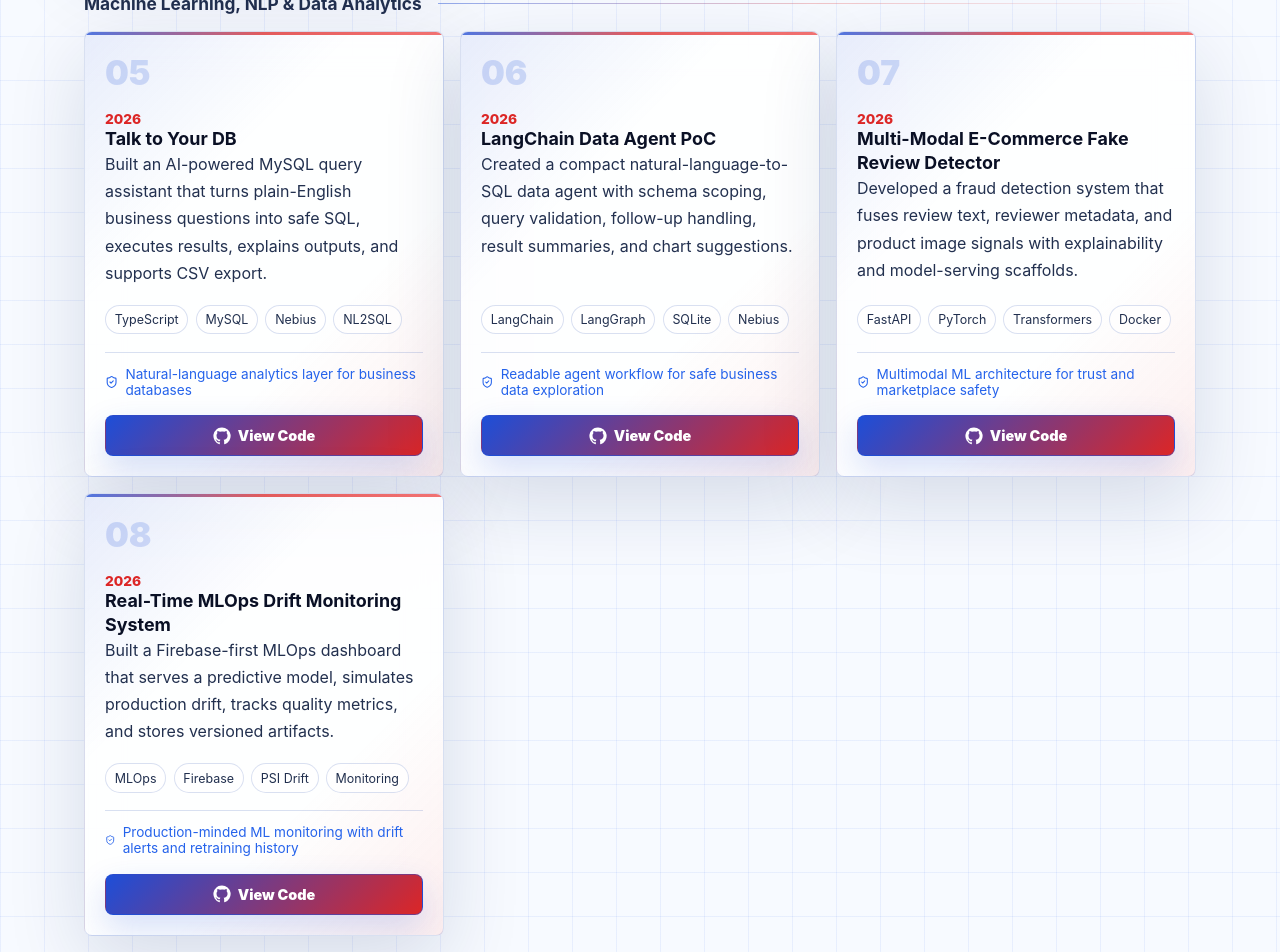
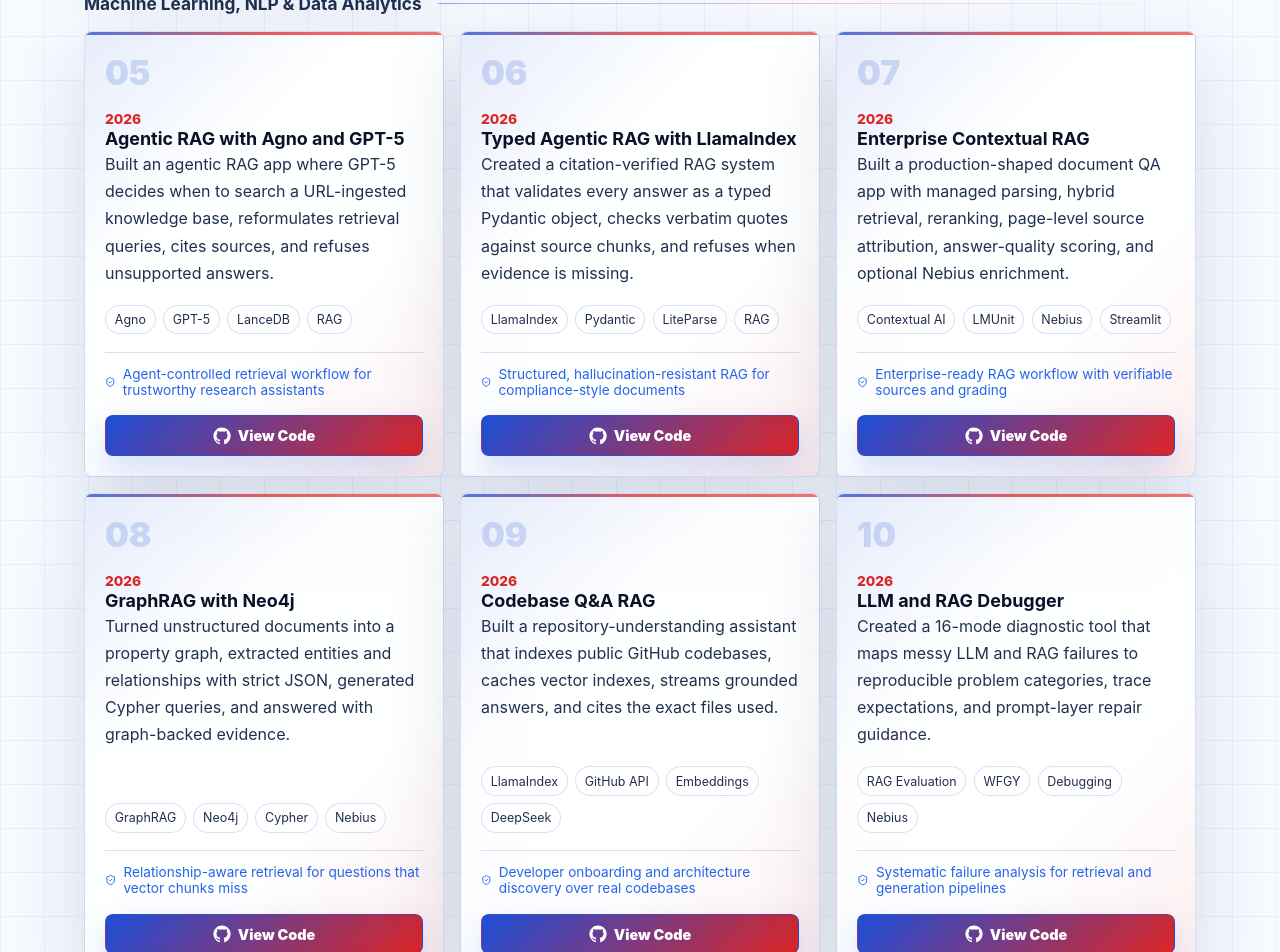
Before and after one commit to tirth1263/tirth-rank-portfolio, a React (Vite) app: page / in a window 1280 px wide. Shown: the part 5200-6152 px from the top of the page. Built offline with nearby package versions, Linux system fonts and the light colour scheme; no server answers.

Commit message:
Update featured AI and RAG projects

```diff
--- a/src/data/portfolio.ts
+++ b/src/data/portfolio.ts
@@ -151,44 +151,74 @@
     codeUrl: "https://github.com/tirth1263/Rhino-3d-Hotwire-Projects"
   },
   {
-    title: "Talk to Your DB",
+    title: "Agentic RAG with Agno and GPT-5",
     year: "2026",
     domain: "Machine Learning, NLP & Data Analytics",
-    tags: ["TypeScript", "MySQL", "Nebius", "NL2SQL"],
+    tags: ["Agno", "GPT-5", "LanceDB", "RAG"],
     summary:
-      "Built an AI-powered MySQL query assistant that turns plain-English business questions into safe SQL, executes results, explains outputs, and supports CSV export.",
-    impact: "Natural-language analytics layer for business databases",
-    codeUrl: "https://github.com/tirth1263/talk-to-your-db"
+      "Built an agentic RAG app where GPT-5 decides when to search a URL-ingested knowledge base, reformulates retrieval queries, cites sources, and refuses unsupported answers.",
+    impact: "Agent-controlled retrieval workflow for trustworthy research assistants",
+    codeUrl: "https://github.com/tirth1263/Agentic-RAG-with-Agno-and-GPT-5"
   },
   {
-    title: "LangChain Data Agent PoC",
+    title: "Typed Agentic RAG with LlamaIndex",
     year: "2026",
     domain: "Machine Learning, NLP & Data Analytics",
-    tags: ["LangChain", "LangGraph", "SQLite", "Nebius"],
+    tags: ["LlamaIndex", "Pydantic", "LiteParse", "RAG"],
     summary:
-      "Created a compact natural-language-to-SQL data agent with schema scoping, query validation, follow-up handling, result summaries, and chart suggestions.",
-    impact: "Readable agent workflow for safe business data exploration",
-    codeUrl: "https://github.com/tirth1263/langchain-data-agent-poc"
+      "Created a citation-verified RAG system that validates every answer as a typed Pydantic object, checks verbatim quotes against source chunks, and refuses when evidence is missing.",
+    impact: "Structured, hallucination-resistant RAG for compliance-style documents",
+    codeUrl: "https://github.com/tirth1263/Agentic-typed-RAG-with-Llama-index"
   },
   {
-    title: "Multi-Modal E-Commerce Fake Review Detector",
+    title: "Enterprise Contextual RAG",
     year: "2026",
     domain: "Machine Learning, NLP & Data Analytics",
-    tags: ["FastAPI", "PyTorch", "Transformers", "Docker"],
+    tags: ["Contextual AI", "LMUnit", "Nebius", "Streamlit"],
     summary:
-      "Developed a fraud detection system that fuses review text, reviewer metadata, and product image signals with explainability and model-serving scaffolds.",
-    impact: "Multimodal ML architecture for trust and marketplace safety",
-    codeUrl: "https://github.com/tirth1263/multi-modal-e-commerce-fake-review-detector"
+      "Built a production-shaped document QA app with managed parsing, hybrid retrieval, reranking, page-level source attribution, answer-quality scoring, and optional Nebius enrichment.",
+    impact: "Enterprise-ready RAG workflow with verifiable sources and grading",
+    codeUrl: "https://github.com/tirth1263/Enterprise-Contextual-RAG"
   },
   {
-    title: "Real-Time MLOps Drift Monitoring System",
+    title: "GraphRAG with Neo4j",
     year: "2026",
     domain: "Machine Learning, NLP & Data Analytics",
-    tags: ["MLOps", "Firebase", "PSI Drift", "Monitoring"],
+    tags: ["GraphRAG", "Neo4j", "Cypher", "Nebius"],
     summary:
-      "Built a Firebase-first MLOps dashboard that serves a predictive model, simulates production drift, tracks quality metrics, and stores versioned artifacts.",
-    impact: "Production-minded ML monitoring with drift alerts and retraining history",
-    codeUrl: "https://github.com/tirth1263/real-time-ml-ops-drifting-and-monitoring-system"
+      "Turned unstructured documents into a property graph, extracted entities and relationships with strict JSON, generated Cypher queries, and answered with graph-backed evidence.",
+    impact: "Relationship-aware retrieval for questions that vector chunks miss",
+    codeUrl: "https://github.com/tirth1263/GraphRAG-With-Neo4J"
+  },
+  {
+    title: "Codebase Q&A RAG",
+    year: "2026",
+    domain: "Machine Learning, NLP & Data Analytics",
+    tags: ["LlamaIndex", "GitHub API", "Embeddings", "DeepSeek"],
+    summary:
+      "Built a repository-understanding assistant that indexes public GitHub codebases, caches vector indexes, streams grounded answers, and cites the exact files used.",
+    impact: "Developer onboarding and architecture discovery over real codebases",
+    codeUrl: "https://github.com/tirth1263/Codebase-QnA-RAG"
+  },
+  {
+    title: "LLM and RAG Debugger",
+    year: "2026",
+    domain: "Machine Learning, NLP & Data Analytics",
+    tags: ["RAG Evaluation", "WFGY", "Debugging", "Nebius"],
+    summary:
+      "Created a 16-mode diagnostic tool that maps messy LLM and RAG failures to reproducible problem categories, trace expectations, and prompt-layer repair guidance.",
+    impact: "Systematic failure analysis for retrieval and generation pipelines",
+    codeUrl: "https://github.com/tirth1263/LLM-and-RAG-Debugger-WFGY-16-Problem-Map"
+  },
+  {
+    title: "LiteParse Invoice and Receipt Auditor",
+    year: "2026",
+    domain: "Machine Learning, NLP & Data Analytics",
+    tags: ["LiteParse", "OCR", "Nebius", "Audit"],
+    summary:
+      "Built a local OCR and LLM audit tool that detects invoice math errors, duplicate charges, and missing fields, then pins each finding back to page-level bounding boxes.",
+    impact: "Evidence-pinned document intelligence for finance operations",
+    codeUrl: "https://github.com/tirth1263/LiteParse-Invoice-and-Receipt-Auditor"
   },
   {
     title: "GitHub MCP Agent",
@@ -281,6 +311,26 @@
     codeUrl: "https://github.com/tirth1263/healthcare-voice-contact-center"
   },
   {
+    title: "Persistent Memory Agent",
+    year: "2026",
+    domain: "MCP Agents, Voice AI & Intelligent Systems",
+    tags: ["Agno", "Memori", "SQLite", "Nebius"],
+    summary:
+      "Built an Agno agent that extracts durable user memories from conversations, stores them by user and session, retrieves relevant facts across restarts, and streams rich responses.",
+    impact: "Long-term memory architecture for personalized agent experiences",
+    codeUrl: "https://github.com/tirth1263/persistent-memory-agent-agno"
+  },
+  {
+    title: "Smart Product Launch Agent",
+    year: "2026",
+    domain: "MCP Agents, Voice AI & Intelligent Systems",
+    tags: ["Agno", "Bright Data", "Memori", "MongoDB"],
+    summary:
+      "Built a multi-agent competitive-intelligence system that researches competitor launches, stores findings in persistent memory, cites visited sources, and turns evidence into launch decisions.",
+    impact: "Research-grade multi-agent workflow for product strategy",
+    codeUrl: "https://github.com/tirth1263/smart-product-launch-agent"
+  },
+  {
     title: "ScaleKit Exa MCP Security",
     year: "2026",
     domain: "MCP Agents, Voice AI & Intelligent Systems",
@@ -364,10 +414,15 @@
     skills: [
       "Prompt Engineering",
       "MCP Agents",
+      "Agno",
       "LangChain",
       "LangGraph",
+      "LlamaIndex",
       "RAG",
+      "Agentic RAG",
+      "GraphRAG",
       "Nebius Token Factory",
+      "OpenAI Agents SDK",
       "Voice AI Agents",
       "Human-in-the-loop AI"
     ]
@@ -382,6 +437,7 @@
       "OpenCV",
       "Deep Neural Networks",
       "Multimodal AI",
+      "Vision-Language Models",
       "Classification",
       "Anomaly Detection"
     ]
@@ -393,6 +449,10 @@
       "Data Cleaning",
       "Dataset Curation",
       "ETL Pipelines",
+      "Vector Databases",
+      "Neo4j",
+      "Contextual AI",
+      "LiteParse",
       "Tableau",
       "Excel",
       "Dashboarding",
@@ -406,6 +466,8 @@
       "Literature Review",
       "Empirical Methods",
       "Product Analytics",
+      "RAG Evaluation",
+      "Citation Verification",
       "Stakeholder Communication",
       "Technical Documentation",
       "Responsible AI"
@@ -423,6 +485,9 @@
       "MATLAB",
       "AutoCAD",
       "SolidWorks",
+      "Docker",
+      "FastAPI",
+      "OAuth 2.1",
       "Linux Workflows"
     ]
   }
@@ -491,7 +556,7 @@
 Current role: Volumetric Innovation Fellow at ASU MESH Labs, supporting immersive and volumetric technology projects, data capture workflows, prototype development, calibration, testing, Python/OpenCV/Linux validation, and automation scripts.
 Previous role: XR Quality Assurance and Testing at ASU MESH Labs, performing functional and performance testing on XR applications, documenting defects, validating workflows, and improving immersive system reliability.
 Previous internships: Artificial Intelligence Intern at Codec Technologies India, Machine Learning Intern at Bacancy Technology, and Deloitte Data Analytics Virtual Internship via Forage.
-Technical skills include Python, TypeScript, SQL, Pandas, NumPy, SciPy, Scikit-Learn, PyTorch, TensorFlow, OpenCV, LLMs, MCP, LangChain, LangGraph, prompt engineering, RAG, voice AI agents, Tableau, Excel, MATLAB, Rhino 3D, Grasshopper, AutoCAD, SolidWorks, Linux workflows, and technical documentation.
-Featured projects include VLM Reasoning Model using Knowledge Graph, AI-Assisted Robotic Design Interface, Rhino 3D Projects, Talk to Your DB, LangChain Data Agent PoC, Multi-Modal E-Commerce Fake Review Detector, Real-Time MLOps Drift Monitoring System, GitHub MCP Agent, LangGraph MCP Agent, Doc-MCP Documentation RAG System, Enterprise MCP Database Server, AI Agent Discovery Agent, Multi-Agent Orchestration System, VoxCode Cursor Code Editor, LiveKit Voice Agent with Web Search, and Healthcare Voice Contact Center. These projects span robotics and autonomous systems, deep learning, machine learning, NLP, data analytics, MCP agents, voice AI, software engineering, and intelligent systems.
+Technical skills include Python, TypeScript, SQL, Pandas, NumPy, SciPy, Scikit-Learn, PyTorch, TensorFlow, OpenCV, LLMs, MCP, Agno, LangChain, LangGraph, LlamaIndex, prompt engineering, RAG, agentic RAG, GraphRAG, vector databases, Neo4j, Contextual AI, LiteParse, OpenAI Agents SDK, OAuth 2.1, Docker, FastAPI, voice AI agents, Tableau, Excel, MATLAB, Rhino 3D, Grasshopper, AutoCAD, SolidWorks, Linux workflows, RAG evaluation, citation verification, and technical documentation.
+Featured projects include VLM Reasoning Model using Knowledge Graph, AI-Assisted Robotic Design Interface, Rhino 3D Projects, Agentic RAG with Agno and GPT-5, Typed Agentic RAG with LlamaIndex, Enterprise Contextual RAG, GraphRAG with Neo4j, Codebase Q&A RAG, LLM and RAG Debugger, LiteParse Invoice and Receipt Auditor, GitHub MCP Agent, LangGraph MCP Agent, Doc-MCP Documentation RAG System, Enterprise MCP Database Server, AI Agent Discovery Agent, Multi-Agent Orchestration System, Persistent Memory Agent, Smart Product Launch Agent, ScaleKit Exa MCP Security, RepoBrief Docker E2B MCP Agent, VoxCode Cursor Code Editor, LiveKit Voice Agent with Web Search, and Healthcare Voice Contact Center. These projects span robotics and autonomous systems, deep learning, machine learning, NLP, data analytics, MCP agents, RAG systems, voice AI, software engineering, and intelligent systems.
 Contact: tirthrank.work@gmail.com, LinkedIn at linkedin.com/in/tirth-rank, GitHub at github.com/tirth1263.
 `;
```
